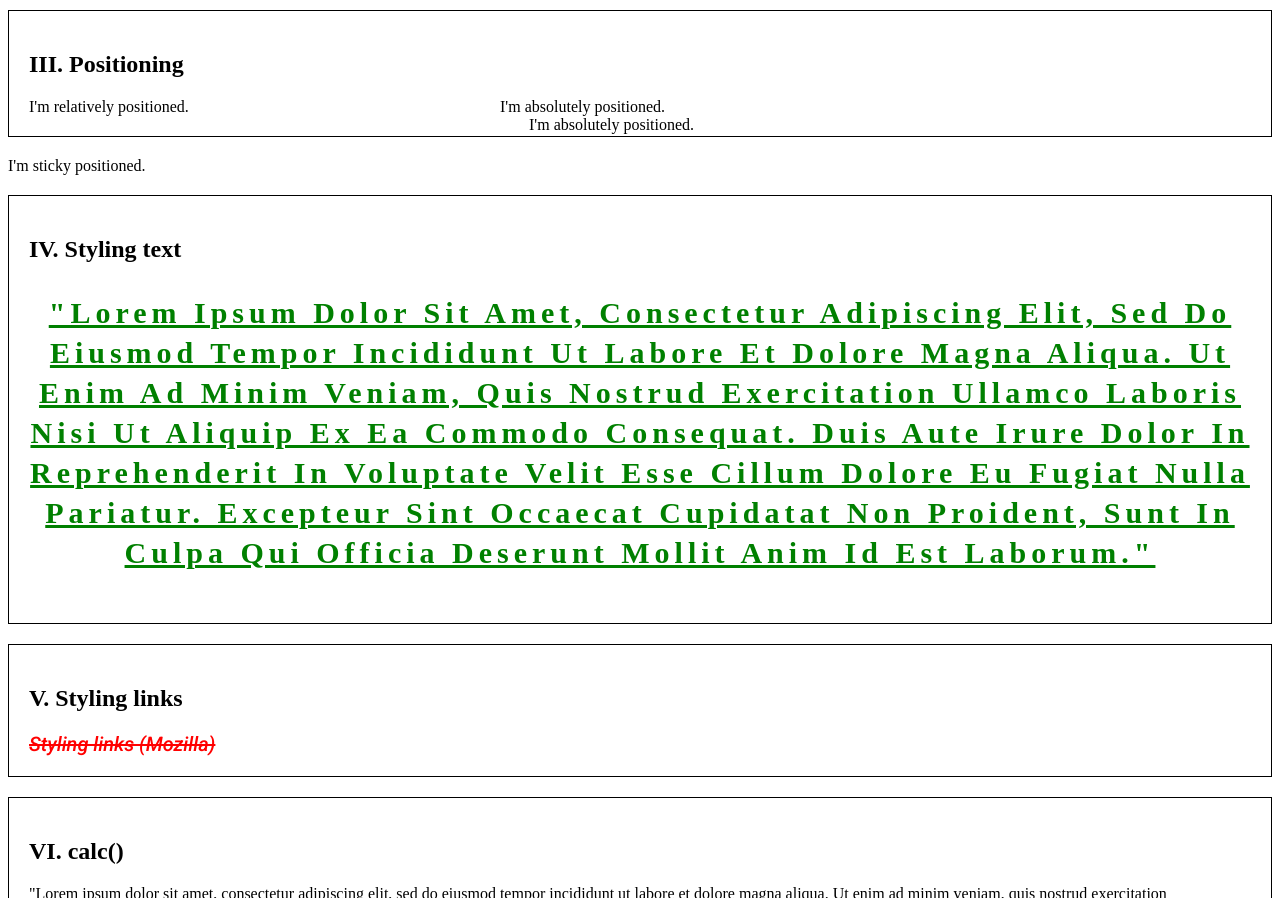
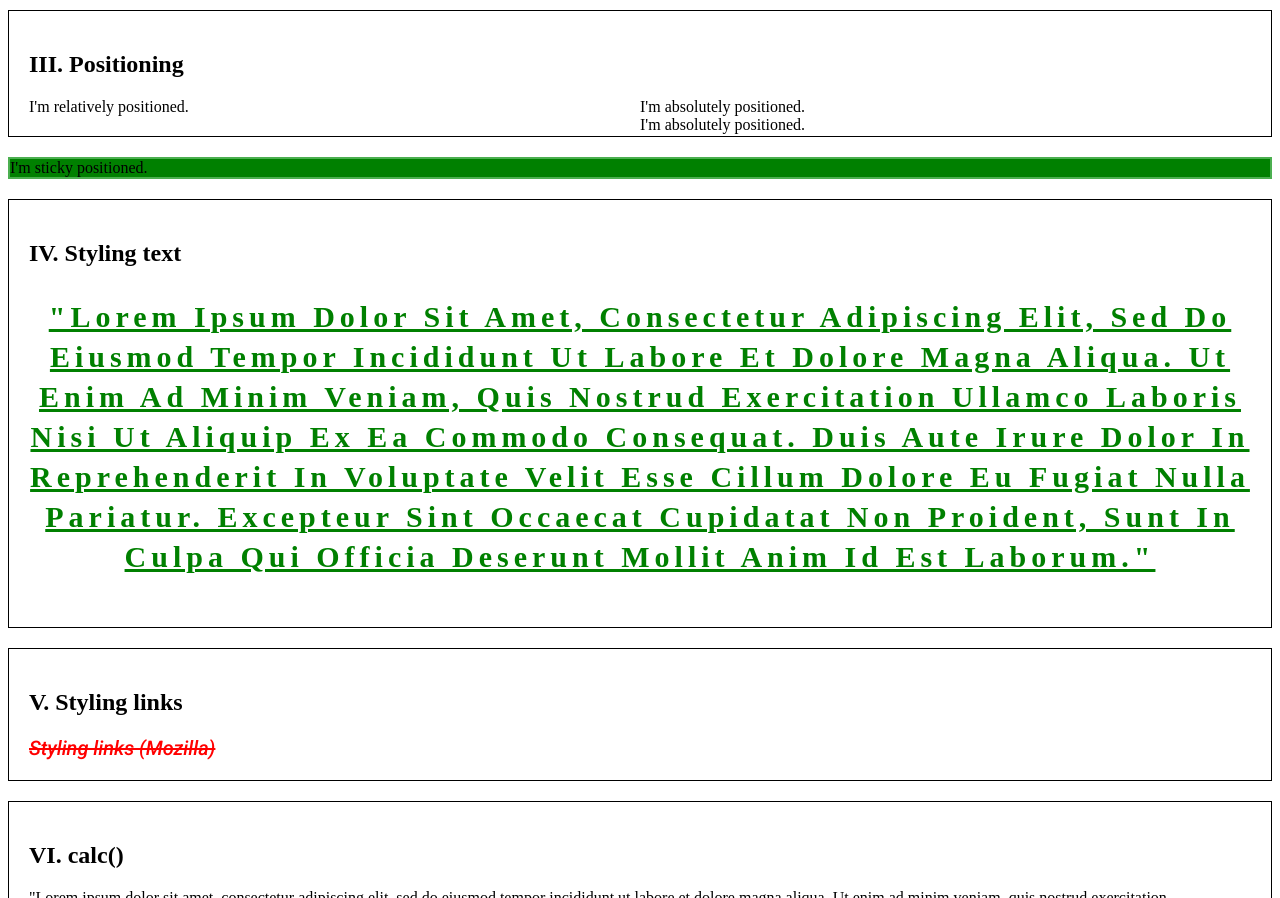
Before and after one commit to JamesBain999/SE-Exercises, a plain HTML site: page Module2Main/Module2Day2Folder/James.html in a window 1280 px wide. Shown: the part 1156-2054 px from the top of the page. Drawn offline with Linux system fonts and the light colour scheme; a web font is replaced by a local one.

Commit message:
updated code

```diff
--- a/Module2Main/Module2Day2Folder/James.html
+++ b/Module2Main/Module2Day2Folder/James.html
@@ -51,12 +51,12 @@
         }
 
 
-      /* III. Position */
+      /* III. Position
+      In summary, the key distinction lies in whether the absolute quality is considered in relation to something else (absolute within relative) or exists independently, unaffected by any particular context (absolute outside of relative)*/
         .position-absolute {
             position: absolute;
-            left: 500px;
-            right: 500px;
-            z-index: 0;
+            left: 50%;
+            z-index: -1;
         }
 
         .position-relative {
@@ -64,8 +64,11 @@
         }
 
         .position-sticky {
-            position: sticky;
-        }
+          position: sticky;
+          top: 0;
+          background-color: green;
+          border: 2px solid #4CAF50;
+          }
 
       /* IV. Styling text */
         .text-style {
```
